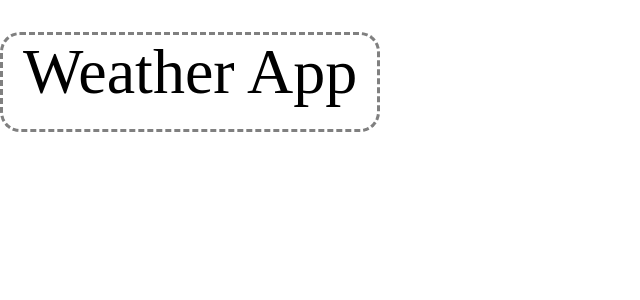
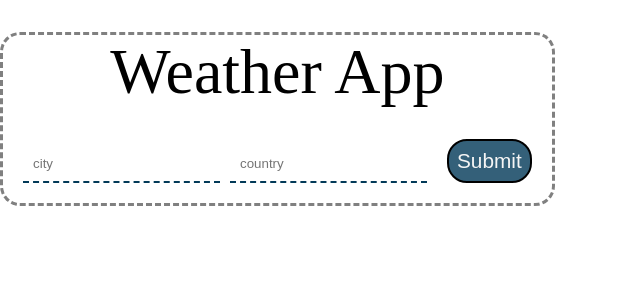
Before and after one commit to AyonDebnath/weather_app, a React (Create React App) app: page / in a window 1280 px wide. Shown: the top 300 px of the page, without its empty margins (0-640 px from the left). Built offline with nearby package versions, Linux system fonts and the light colour scheme.

Commit message:
Add the input statements

```diff
--- a/src/components/Weather.js
+++ b/src/components/Weather.js
@@ -5,8 +5,16 @@ function Weather() {
     return (
         <div className = "weather">
             <span className = "title"> Weather App </span>
+            <br/>
+        <form>
+            <input type = "text" name = "city" placeholder="city"/>
+            <input type = "text" name = "country" placeholder="country"/>
+            <button className="getweather">Submit</button>
+        </form>
         </div>
     )
+
+
 }
 
 export default Weather
```
